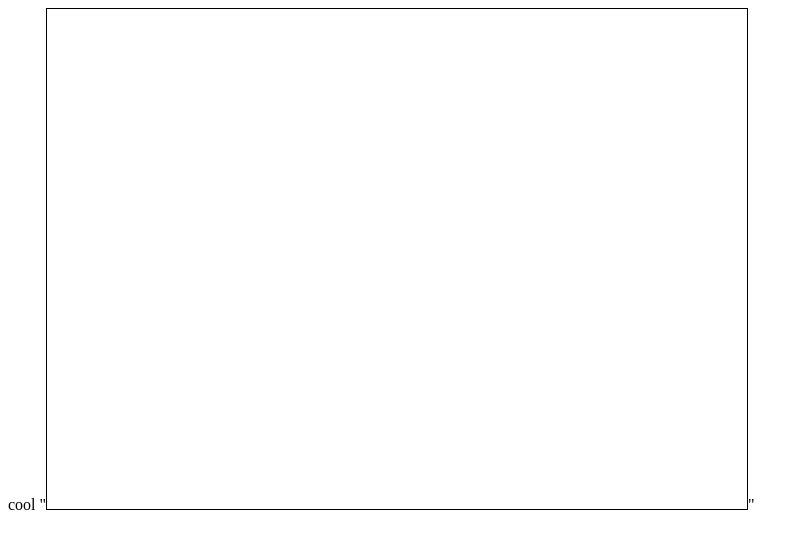
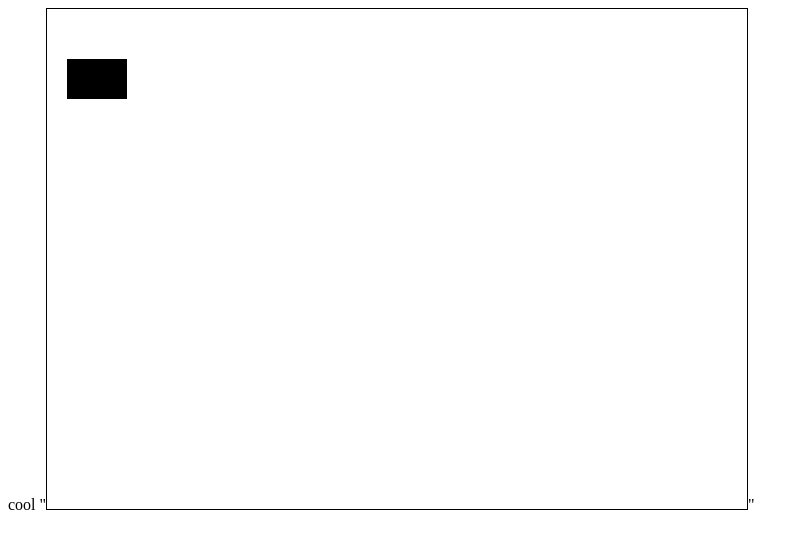
Before and after one commit to madmax16/maxi-lovell, a plain HTML site: page index.html in a window 1280 px wide. Shown: the whole page, without its empty margins (0-809 px from the left). Drawn offline with Linux system fonts and the light colour scheme.

Commit message:
Update index.html

```diff
--- a/index.html
+++ b/index.html
@@ -4,4 +4,14 @@ cool
 <script>
 var canv = document.getElementById("ctx");
 var ctx = canv.getContext("2d");
+
+
+ctx.fillRect(20,50,60,40)
+
+
+
+
+
+
+
 </script>
```
